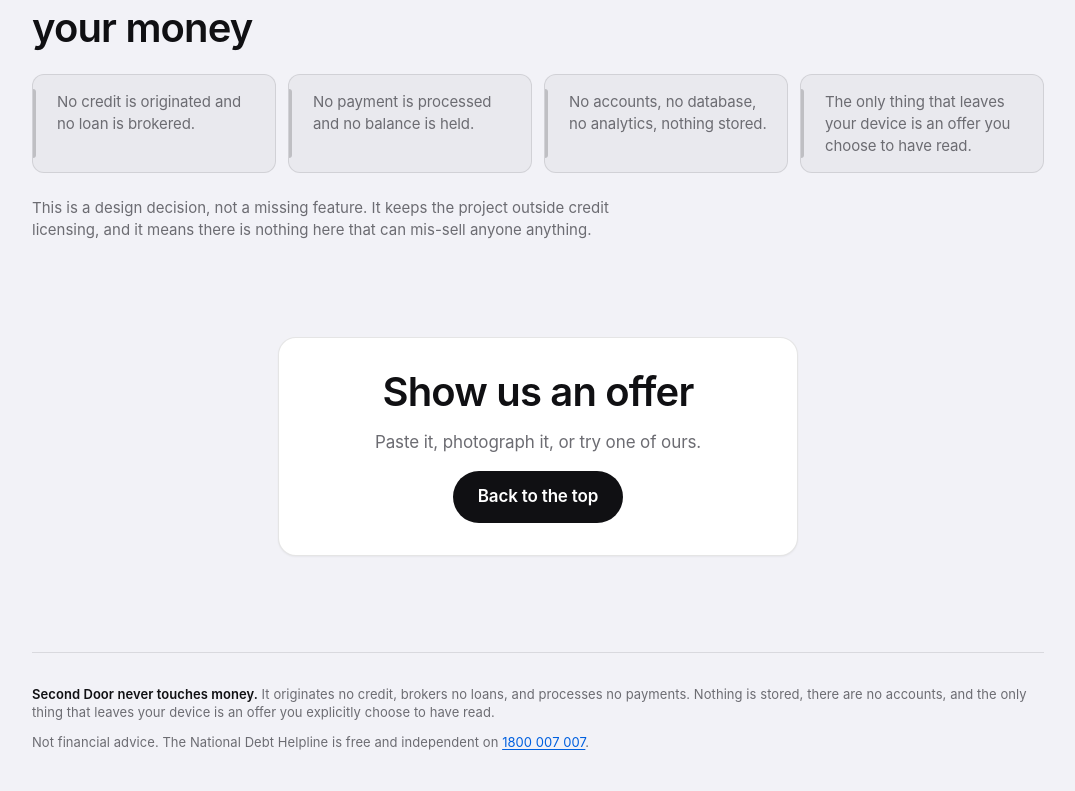
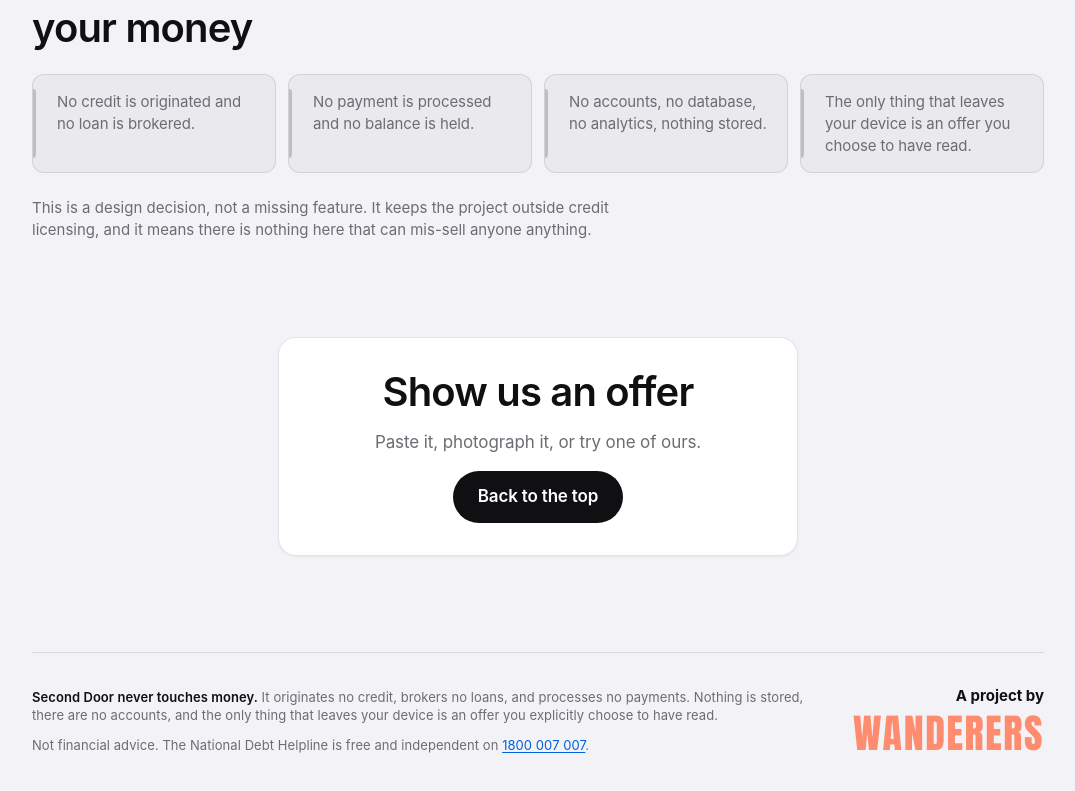
Before and after one commit to AATIFGODIL/Second-Door, a React (Vite) app: page /home in a window 1280 px wide. Shown: the part 6908-7699 px from the top of the page, without its empty margins (102-1177 px from the left). Built offline with nearby package versions, Linux system fonts and the light colour scheme.

Commit message:
Left-align footer text and add a stacked WANDERERS byline

```diff
--- a/src/App.tsx
+++ b/src/App.tsx
@@ -182,6 +182,7 @@ export default function App() {
         </main>
 
         <footer className="colophon">
+          <div className="colophon-text">
             <p>
               <strong>Second Door never touches money.</strong> It originates no credit, brokers no
               loans, and processes no payments. Nothing is stored, there are no accounts, and the
@@ -191,6 +192,11 @@ export default function App() {
               Not financial advice. The National Debt Helpline is free and independent on{' '}
               <a href="tel:1800007007">1800 007 007</a>.
             </p>
+          </div>
+          <p className="colophon-byline">
+            <span className="colophon-byline-lead">A project by</span>
+            <span className="colophon-brand">WANDERERS</span>
+          </p>
         </footer>
       </div>
     </>
--- a/src/app.css
+++ b/src/app.css
@@ -262,7 +262,8 @@
 .colophon {
   display: flex;
   flex-direction: column;
-  gap: var(--sp-3);
+  align-items: flex-start;
+  gap: var(--sp-5);
   width: 100%;
   padding-block: var(--sp-6) var(--sp-9);
   border-top: 1px solid var(--hairline);
@@ -270,10 +271,61 @@
   letter-spacing: var(--track-caption);
   line-height: var(--leading-caption);
   color: var(--text-secondary);
+  text-align: left;
+}
+
+.colophon-text {
+  display: flex;
+  flex-direction: column;
+  gap: var(--sp-3);
+  min-width: 0;
 }
 
 .colophon p {
   max-width: 100%;
+}
+
+/* The byline sits opposite the fine print: the disclaimers read left,
+   the signature lands right, and they only share a line once there is
+   room for both. The credit stacks over the name so the name carries
+   its own line at display size. */
+.colophon-byline {
+  display: flex;
+  flex-direction: column;
+  gap: var(--sp-1);
+  flex-shrink: 0;
+  color: var(--text);
+  font-weight: 700;
+}
+
+.colophon-byline-lead {
+  font-size: var(--size-small);
+  letter-spacing: var(--track-small);
+  line-height: var(--leading-small);
+  white-space: nowrap;
+}
+
+.colophon-brand {
+  font-family: Impact, Haettenschweiler, 'Arial Narrow Bold', var(--font);
+  font-weight: 400;
+  font-size: var(--size-title);
+  line-height: var(--leading-title);
+  letter-spacing: 0.04em;
+  white-space: nowrap;
+  color: #ff8c6e;
+}
+
+@media (min-width: 760px) {
+  .colophon {
+    flex-direction: row;
+    align-items: flex-end;
+    justify-content: space-between;
+  }
+
+  .colophon-byline {
+    align-items: flex-end;
+    text-align: right;
+  }
 }
 
 .colophon strong {
```
Lines whose indentation alone changed are shown as unchanged.
